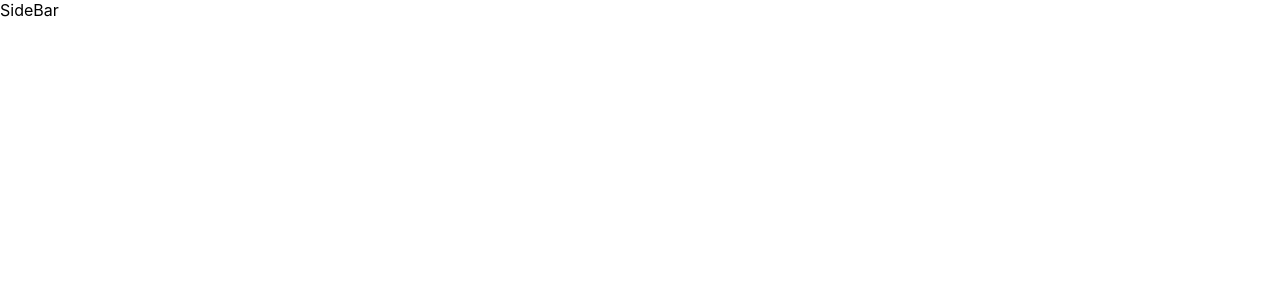
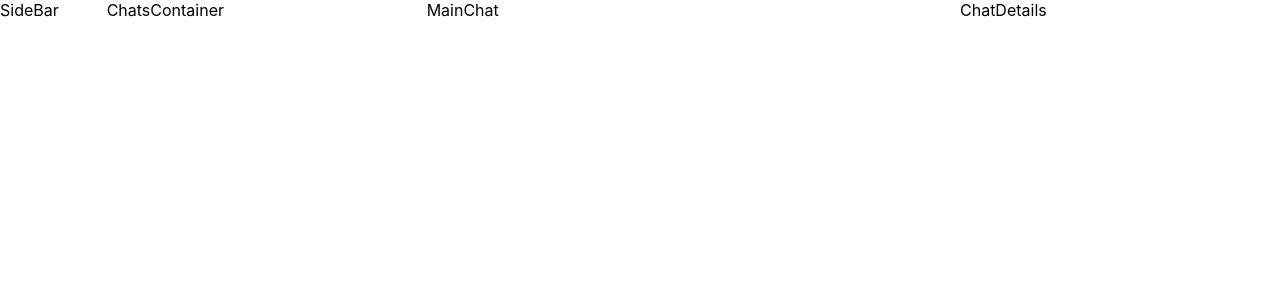
Before and after one commit to polanaeem1/Chat_App, a React (Create React App) app: page / in a window 1280 px wide. Shown: the top 300 px of the page. Built offline with nearby package versions, Linux system fonts and the light colour scheme; a web font is replaced by a local one.

Commit message:
new structure

```diff
--- /dev/null
+++ b/src/Chat_Room/ChatDetails/ChatDetails.jsx
@@ -0,0 +1,9 @@
+import React from 'react'
+import './style.css'
+const ChatDetails = () => {
+  return (
+    <div className='chat-details-container'>ChatDetails</div>
+  )
+}
+
+export default ChatDetails
--- a/src/Chat_Room/ChatRoom.jsx
+++ b/src/Chat_Room/ChatRoom.jsx
@@ -1,10 +1,16 @@
 import React from 'react'
-import SideBar from './SideBar'
+import SideBar from './SideBar/SideBar'
 import './style.css'
+import ChatsContainer from './ChatsContainer/ChatsContainer'
+import ChatDetails from './ChatDetails/ChatDetails'
+import MainChat from './MainChat/MainChat'
 const ChatRoom = () => {
   return (
     <div className='chatroom-container'>
         <SideBar/>
+        <ChatsContainer/>
+        <MainChat/>
+        <ChatDetails/>
     </div>
   )
 }
--- /dev/null
+++ b/src/Chat_Room/ChatsContainer/ChatsContainer.jsx
@@ -0,0 +1,10 @@
+import React from 'react'
+import './style.css'
+
+const ChatsContainer = () => {
+  return (
+    <div className='chats-container'>ChatsContainer</div>
+  )
+}
+
+export default ChatsContainer
--- /dev/null
+++ b/src/Chat_Room/MainChat/MainChat.jsx
@@ -0,0 +1,10 @@
+import React from 'react'
+import './style.css'
+
+const MainChat = () => {
+  return (
+    <div className='main-chat-container'>MainChat</div>
+  )
+}
+
+export default MainChat
--- a/src/Chat_Room/SideBar.jsx
+++ b/src/Chat_Room/SideBar/SideBar.jsx
@@ -1,8 +1,9 @@
 import React from 'react'
+import './style.css'
 
 const SideBar = () => {
   return (
-    <div>SideBar</div>
+    <div className='sidebar-container'>SideBar</div>
   )
 }
 
--- a/src/Chat_Room/style.css
+++ b/src/Chat_Room/style.css
@@ -1,4 +1,16 @@
 .chatroom-container{
     display: grid;
-    grid-template-columns: repeat(3,1fr);
+    grid-template-columns: repeat(12,1fr);
 }
+.sidebar-container{
+    grid-column: 1;
+}
+.chats-container{
+    grid-column: span 3;
+}
+.main-chat-container{
+    grid-column: span 5;
+}
+.chat-details-container{
+    grid-column: span 3;
+}
```
Also changed, not shown: src/Chat_Room/ChatDetails/style.css (added), src/Chat_Room/ChatsContainer/style.css (added), src/Chat_Room/MainChat/style.css (added), src/Chat_Room/SideBar/style.css (added).
